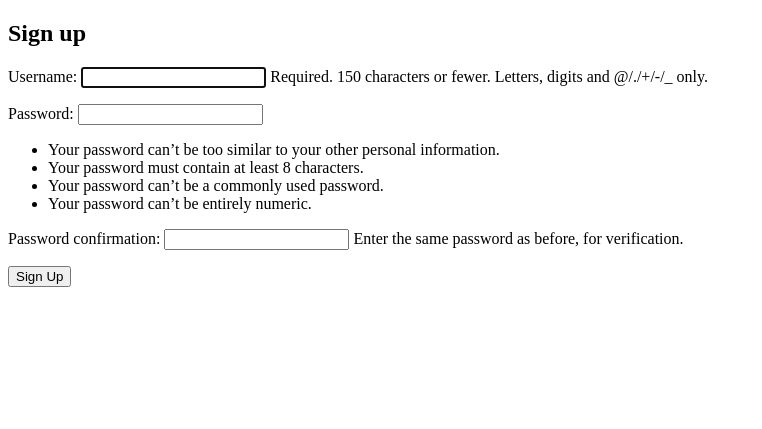
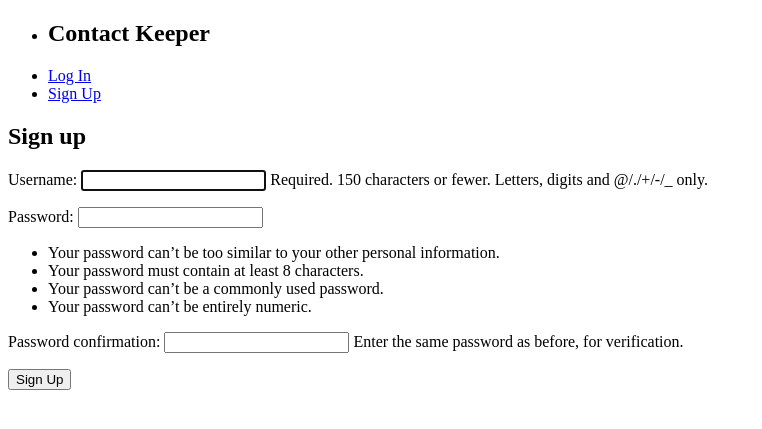
Before and after one commit to aemann2/contact_keeper, a Django app: page /registration/signup/ in a window 1280 px wide. Shown: the top 429 px of the page, without its empty margins (0-762 px from the left). Run offline with Django 4.2, Linux system fonts and the light colour scheme.

Commit message:
began adding nav bar

```diff
--- a/templates/base.html
+++ b/templates/base.html
@@ -9,6 +9,7 @@
 	<link rel="stylesheet" type="text/css" href="{% static 'style.css' %} ">
 </head>
 <body>
+	{% include 'partials/_nav.html' %}
 	{% block content %}{% endblock content %}
 </body>
 </html>
--- /dev/null
+++ b/templates/partials/_nav.html
@@ -0,0 +1,22 @@
+<nav>
+	<ul>
+		<li>
+			<h1>Contact Keeper</h1>
+		</li>
+		{% if not user.is_authenticated %}
+		<li>
+			<a href="/registration/login/">Log In</a>
+		</li>
+		{% endif %}
+		{% if not user.is_authenticated %}
+		<li>
+			<a href="/registration/signup/">Sign Up</a>
+		</li>
+		{% endif %}
+		{% if user.is_authenticated %}
+			<li>
+				<a href="logout">Log out</a>
+			</li>
+		{% endif %}
+	</ul>
+</nav>
```
